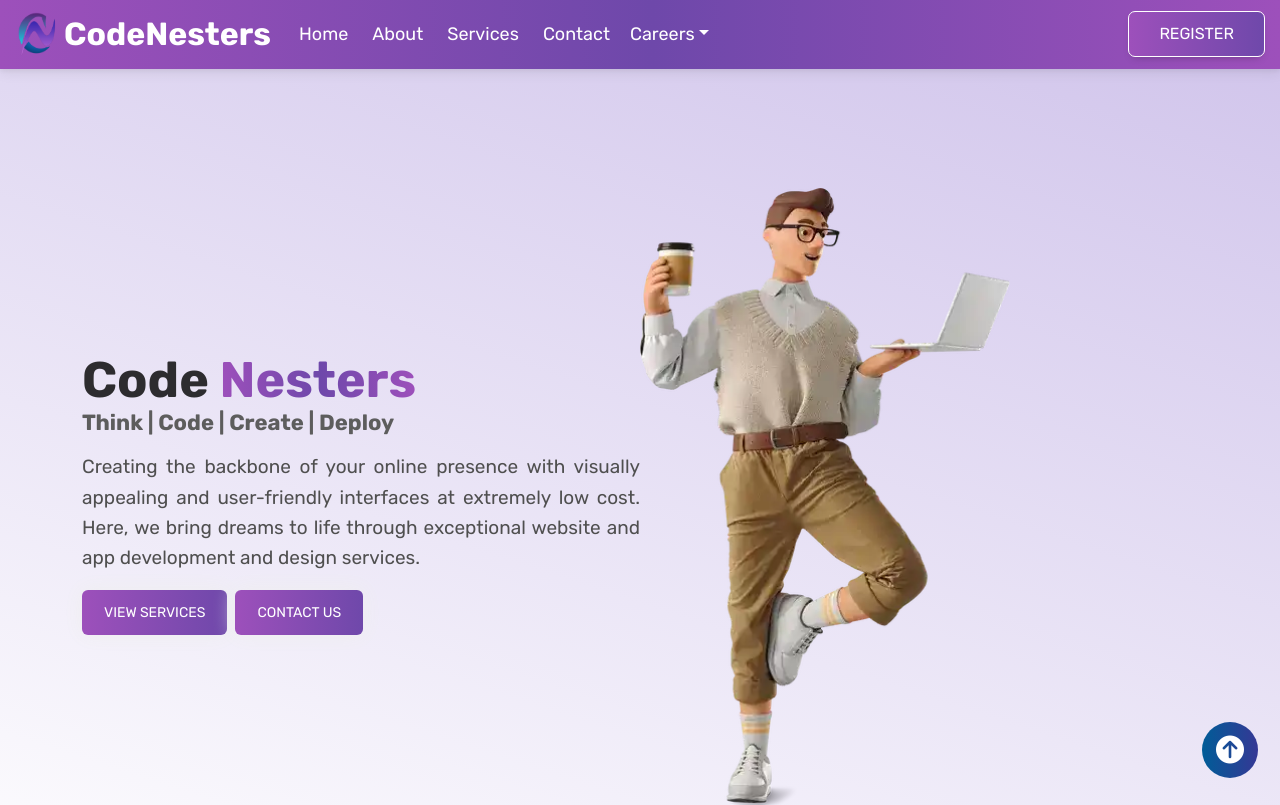
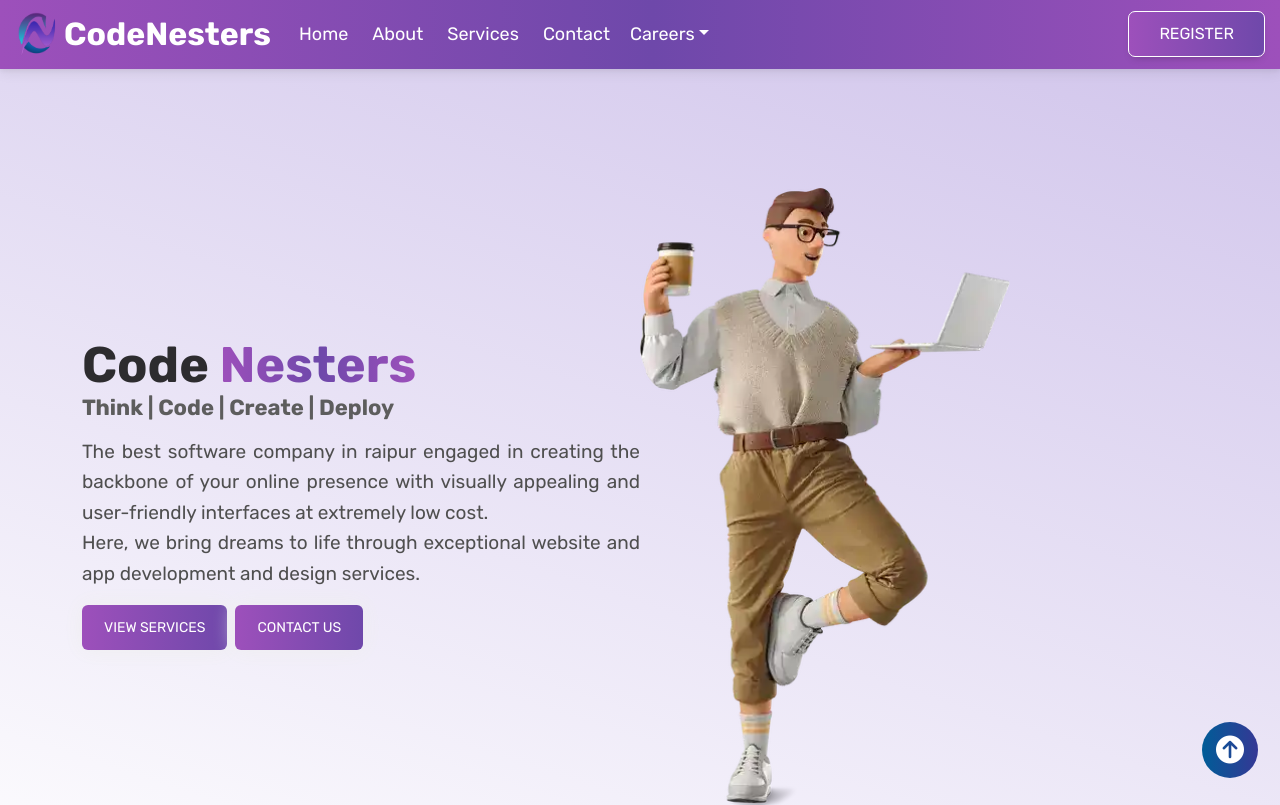
Before and after one commit to Yashcodes/CodeNesters-Frontend, a React (Create React App) app: page / in a window 1280 px wide. Shown: the top 805 px of the page. Built offline with nearby package versions, Linux system fonts and the light colour scheme.

Commit message:
Removed unnecessary attribute fro hero section image

```diff
--- a/src/components/HeroSectionHome.jsx
+++ b/src/components/HeroSectionHome.jsx
@@ -22,11 +22,12 @@ const HeroSectionHome = () => {
             <p>Think | Code | Create | Deploy</p>
           </h2>
 
-          <p className="mb-0 text-justify" style={{fontSize : "19px"}}>
-            Creating the backbone of your online presence with visually
-            appealing and user-friendly interfaces at extremely low cost. Here,
-            we bring dreams to life through exceptional website and app
-            development and design services.
+          <p className="mb-0 text-justify" style={{ fontSize: "19px" }}>
+            The best software company in raipur engaged in creating the backbone
+            of your online presence with visually appealing and user-friendly
+            interfaces at extremely low cost. <br /> Here, we bring dreams to
+            life through exceptional website and app development and design
+            services.
           </p>
 
           <div className="hero-btn mb-3 mt-1">
@@ -51,7 +52,6 @@ const HeroSectionHome = () => {
             alt=""
             width={"370"}
             height={"200px"}
-            fetch
           />
         </div>
       </div>
```
